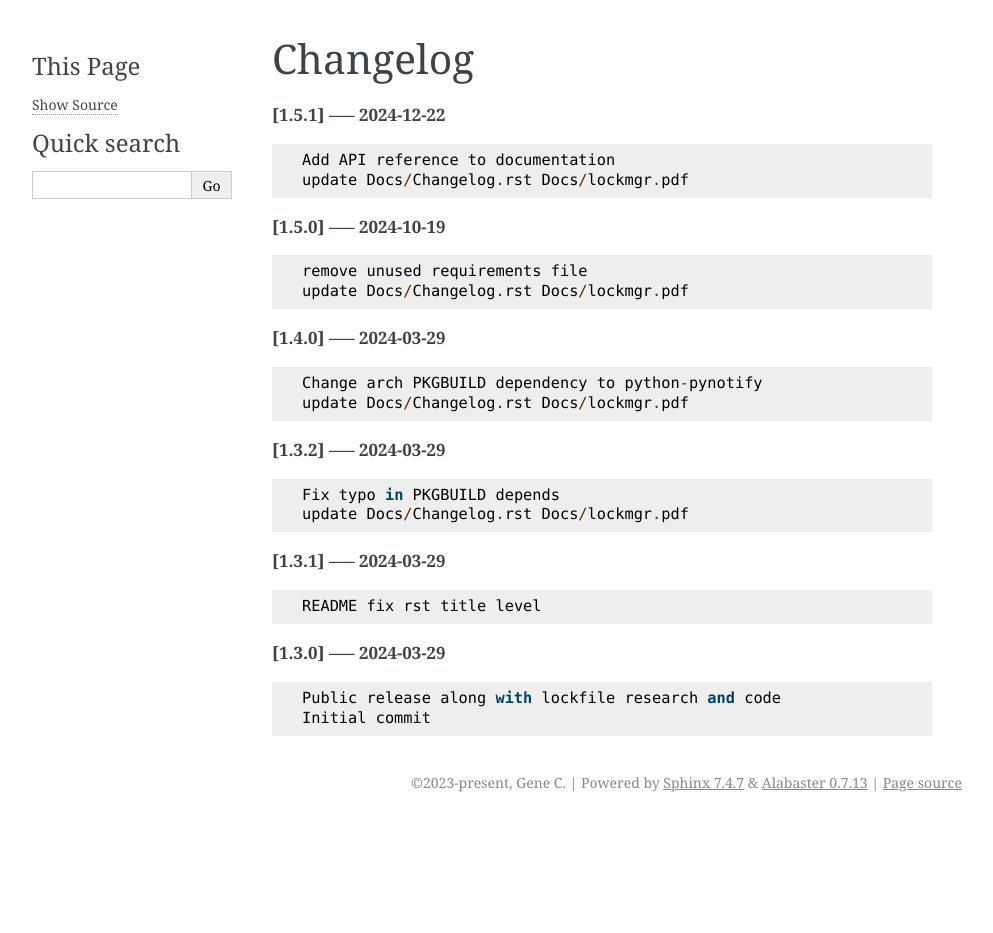
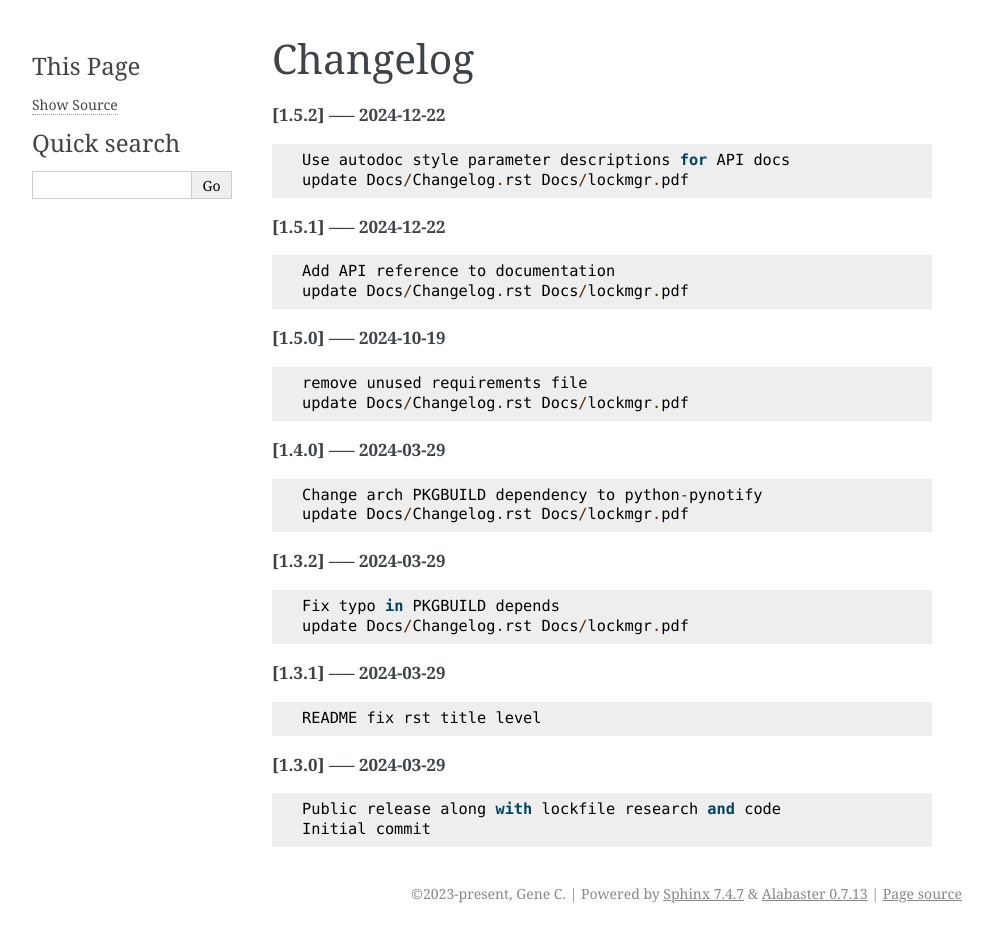
Before and after one commit to gene-git/lockmgr, a Sphinx documentation site: the page built from Docs/Changelog.rst, in a window 1280 px wide. Shown: the whole page, without its empty margins (148-1141 px from the left). Built offline with Sphinx 7.4.7, drawn with Linux system fonts in a browser that asks for light colours; pages that are not in the unit, such as notebooks, are missing from menus; before the commit the page ends 900 px from its top, so only the background shows below that.

Commit message:
update Docs/Changelog.rst Docs/lockmgr.pdf

```diff
--- a/Docs/Changelog.rst
+++ b/Docs/Changelog.rst
@@ -1,5 +1,11 @@
 Changelog
 =========
+
+**[1.5.2] ----- 2024-12-22** ::
+
+	    Use autodoc style parameter descriptions for API docs
+	    update Docs/Changelog.rst Docs/lockmgr.pdf
+
 
 **[1.5.1] ----- 2024-12-22** ::
 
```
Also changed, not shown: 1 other file.
